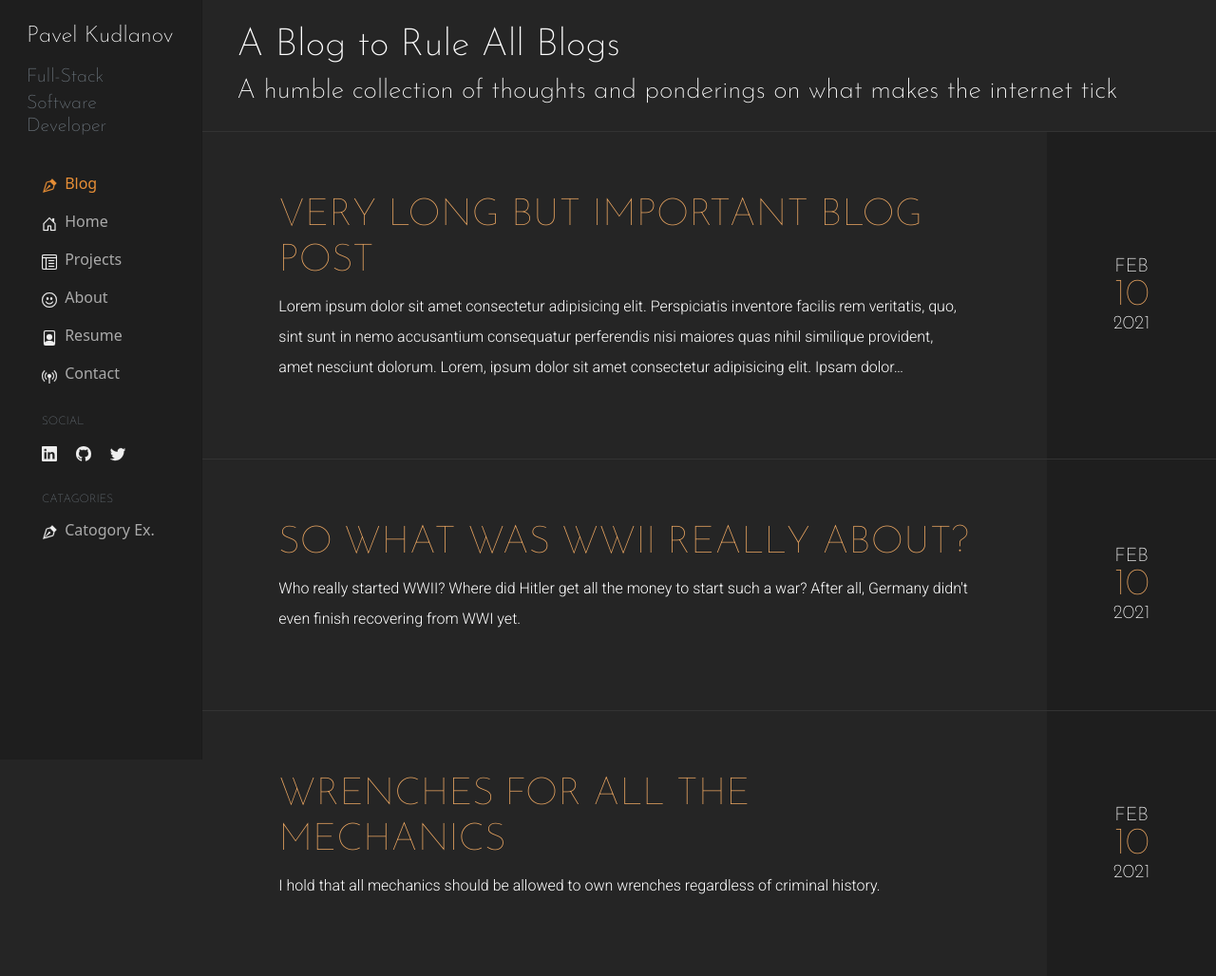
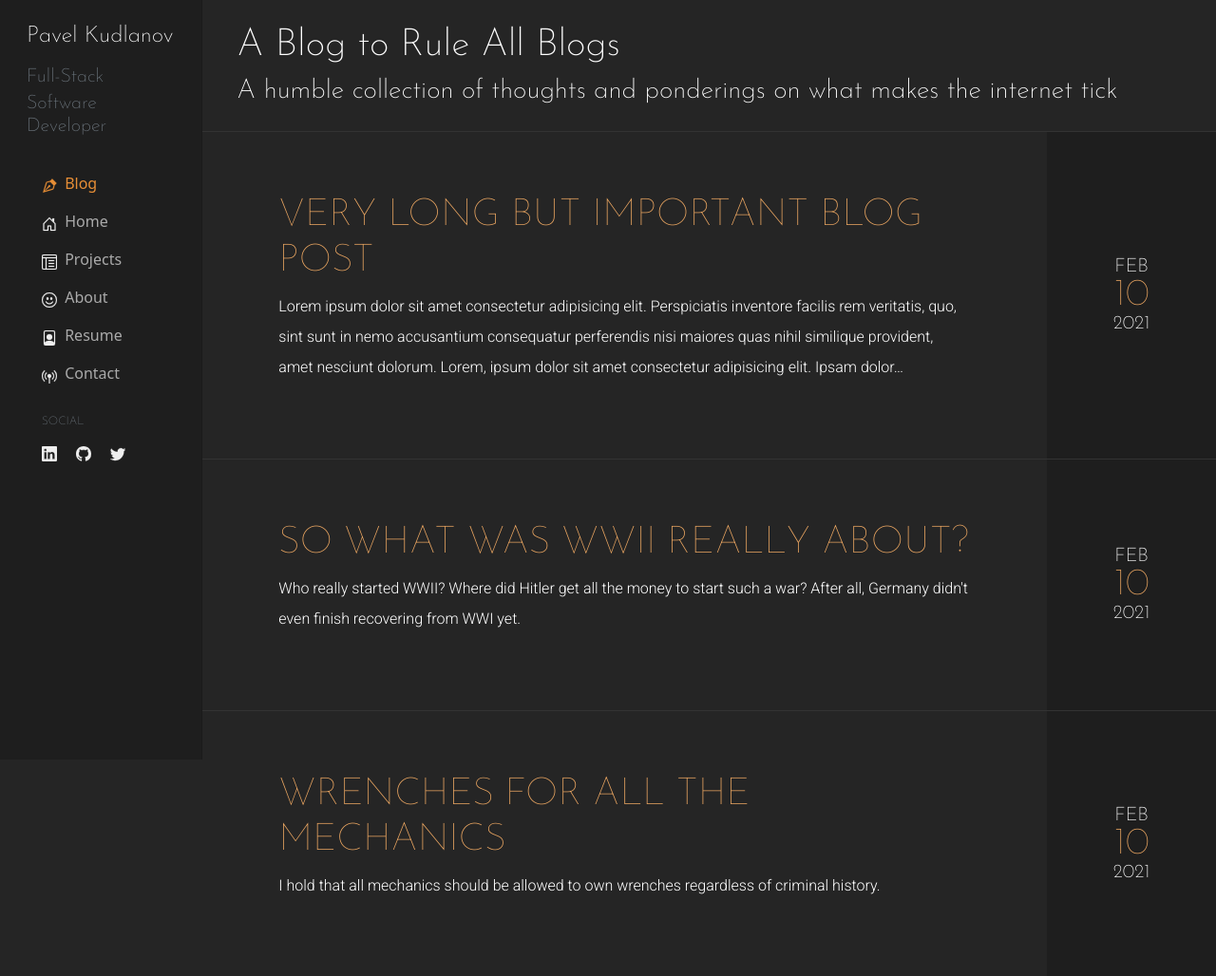
Before and after one commit to pkudlanov/personal-portfolio-django, a Django app: page /blog/ in a window 1280 px wide. Shown: the top 1028 px of the page at 95% size. Run offline with Django 3.2, Linux system fonts and the light colour scheme; data comes from the database, SQL or seed files in the repository.

Commit message:
Removed the Catagories Menu section Commented out for future implementation

```diff
--- a/portfolio/templates/portfolio/blog_base.html
+++ b/portfolio/templates/portfolio/blog_base.html
@@ -122,7 +122,8 @@
                     </li>
                 </ul>
 
-                <h6 class="sidebar-heading d-flex justify-content-between align-items-center px-3 mt-4 mb-1 text-muted">
+                <!-- Blog Post Catagories Menu Section For Future-->
+                <!-- <h6 class="sidebar-heading d-flex justify-content-between align-items-center px-3 mt-4 mb-1 text-muted">
                     Catagories
                 </h6>
 
@@ -135,7 +136,7 @@
                             Catogory Ex.
                         </a>
                     </li>
-                </ul>
+                </ul> -->
             </div>
         </nav>
         <main class="col-md-9 ms-sm-auto col-lg-10 pt-0 my-0 py-0">
```
